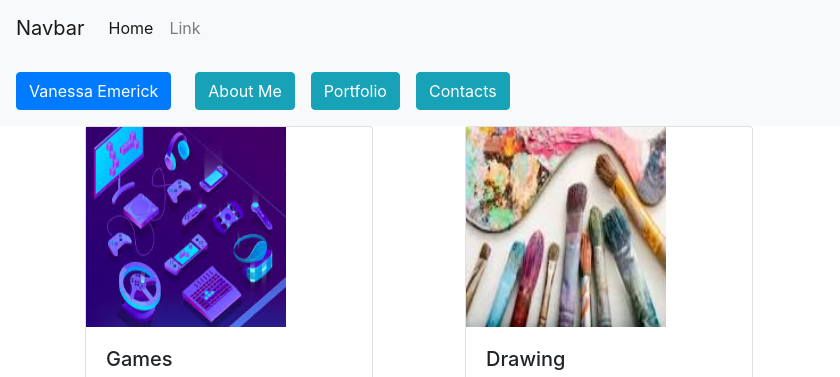
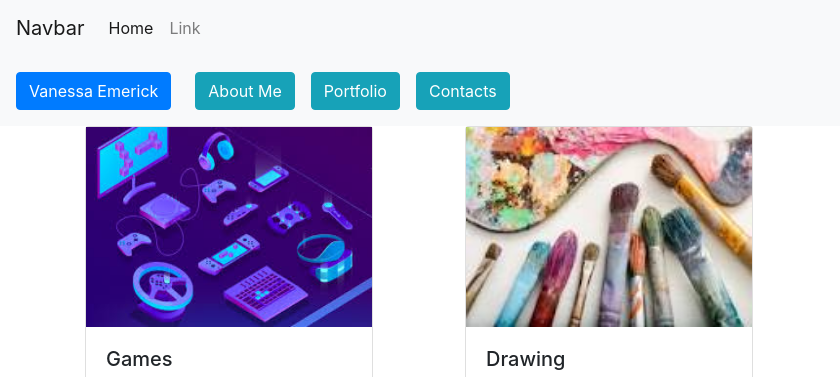
Before and after one commit to Vavarooks/Homework2, a plain HTML site: page portfolio.html in a window 1280 px wide. Shown: the top 377 px of the page, 0-840 px from the left. Drawn offline with nearby package versions, Linux system fonts and the light colour scheme; a web font is replaced by a local one.

Commit message:
HTML EDIT

```diff
--- a/portfolio.html
+++ b/portfolio.html
@@ -56,7 +56,7 @@
   <div class="row">
     <div class="col-sm">
       <div class="card" style="width: 18rem;">
-        <img src="./assets/Images/Games.jpg" alt="Gaming" height="200" width="200" class="img" class="card-img-top" alt="...">
+        <img src="./assets/Images/Games.jpg" alt="Gaming" height="200" width="286" class="img" class="card-img-top" alt="...">
         <div class="card-body">
           <h5 class="card-title">Games</h5>
           <p class="card-text">Lorem ipsum dolor sit amet consectetur adipisicing elit. Dolor.</p>
@@ -74,7 +74,7 @@
     </div>
     <div class="col-sm">
       <div class="card" style="width: 18rem;">
-        <img src="./assets/Images/Art.jpg" alt="Drawing" height="200" width="200" class="img" class="card-img-top" alt="...">
+        <img src="./assets/Images/Art.jpg" alt="Drawing" height="200" width="286" class="img" class="card-img-top" alt="...">
         <div class="card-body">
           <h5 class="card-title">Drawing</h5>
           <p class="card-text">Lorem ipsum dolor sit amet, consectetur adipisicing elit.</p>
@@ -92,7 +92,7 @@
     </div>
     <div class="col-sm">
       <div class="card" style="width: 18rem;">
-        <img src="./assets/Images/Writing.jpg" alt="Write" height="200" width="200" class="img" class="card-img-top" alt="...">
+        <img src="./assets/Images/Writing.jpg" alt="Write" height="200" width="286" class="img" class="card-img-top" alt="...">
         <div class="card-body">
           <h5 class="card-title">Writing</h5>
           <p class="card-text">Lorem ipsum dolor sit amet, consectetur adipisicing elit.</p>
```
